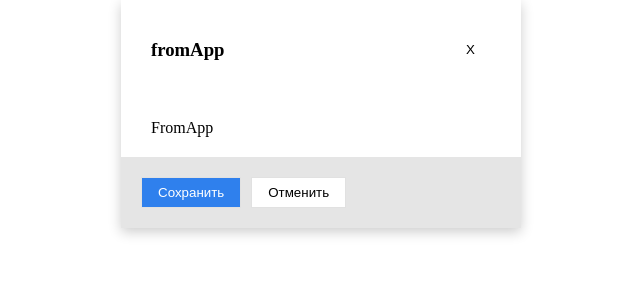
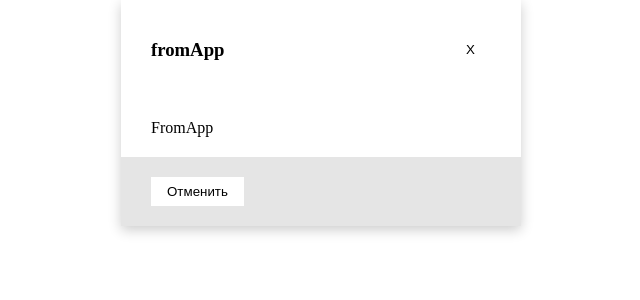
Before and after one commit to YatmanovEE/ERP-TS, a React (Create React App) app in the folder client/: page / in a window 1280 px wide. Shown: the top 300 px of the page, without its empty margins (319-959 px from the left). Built offline with nearby package versions, Linux system fonts and the light colour scheme.

Commit message:
Replaced and renamed Menu component in MenuWrapper

```diff
--- a/client/src/componentns/CardInfo/GeneralInfoMenu.tsx
+++ b/client/src/componentns/CardInfo/GeneralInfoMenu.tsx
@@ -1,4 +1,4 @@
-import { MenuWrapper } from './Menu';
+import { MenuWrapper } from './MenuWrapper';
 import { MenuButton } from './LocationMenu';
 import { FC, SyntheticEvent } from 'react';
 import { useDispatch } from 'react-redux';
@@ -43,7 +43,7 @@ const GeneralInfoButton: FC<{ title: string; id: string }> = ({
 	return (
 		<MenuButton
 			title={title}
-			handler={(e: SyntheticEvent) =>
+			handler={() =>
 				dispatch(openModal({ id, component: <ModalGeneral id={id} /> }))
 			}
 		></MenuButton>
--- a/client/src/componentns/CardInfo/MenuPerson.tsx
+++ b/client/src/componentns/CardInfo/MenuPerson.tsx
@@ -1,7 +1,7 @@
 import { FC } from 'react';
 import { useDispatch } from 'react-redux';
 import { openModal } from '../../redux/actions/modal';
-import { MenuWrapper } from './Menu';
+import { MenuWrapper } from './MenuWrapper';
 import { KebubMenu } from './KebubMenu';
 import { MenuButton } from './LocationMenu';
 import { createUseStyles } from 'react-jss';
--- a/client/src/componentns/CardInfo/Menu.tsx
+++ b/client/src/componentns/CardInfo/MenuWrapper.tsx
@@ -1,7 +1,7 @@
 import React, { FC } from 'react';
 import { createClassName } from '../../modules/join';
 import { ConnectedProps } from 'react-redux';
-import { MenuStyled } from './Menu.Styled';
+import { MenuStyled } from './MenuWrapper.Styled';
 
 namespace IMenuWrapper {
 	export type Props = {
--- a/client/src/componentns/ModalTemplate.styled.tsx
+++ b/client/src/componentns/ModalTemplate.styled.tsx
@@ -23,16 +23,18 @@ export namespace IModalTemplateStyled {
 				backgroundColor: 'white',
 				marginLeft: '10px',
 			},
-			modal__border: {
+			modal__bottom: {
 				backgroundColor: theme.grey,
+				'&>:first-child': {
+					marginLeft: '0px',
+				},
 			},
-			border__btn: {
+			bottom__btn: {
 				border: theme.border,
 			},
 			btn__save: {
 				backgroundColor: theme.linkColor,
 				color: 'white',
-				marginLeft: '-10px',
 			},
 		}),
 		{
--- a/client/src/componentns/ModalTemplate.tsx
+++ b/client/src/componentns/ModalTemplate.tsx
@@ -9,6 +9,7 @@ namespace IModalTemplate {
 		title: string;
 		id: string;
 		children: ReactChild;
+		onSaveHandler?: () => void;
 	};
 }
 
@@ -16,6 +17,7 @@ export const ModalTemplate: FC<IModalTemplate.Props> = ({
 	title,
 	id,
 	children,
+	onSaveHandler,
 }) => {
 	let className = IModalTemplateStyled.Style();
 	let join = createClassName(className);
@@ -33,11 +35,21 @@ export const ModalTemplate: FC<IModalTemplate.Props> = ({
 				</button>
 			</div>
 			<div className={className.container}>{children}</div>
-			<div className={join(className.modal__border, 'container')}>
-				<button className={join('btn', 'border__btn', className.btn__save)}>
-					Сохранить
+			<div className={join(className.modal__bottom, 'container')}>
+				{onSaveHandler && (
+					<button
+						className={join('btn', 'border__btn', className.btn__save)}
+						onClick={() => onSaveHandler()}
+					>
+						Сохранить
+					</button>
+				)}
+				<button
+					className={join('btn', 'border__btn')}
+					onClick={() => dispatch(closeModal({ id }))}
+				>
+					Отменить
 				</button>
-				<button className={join('btn', 'border__btn')}>Отменить</button>
 			</div>
 		</div>
 	);
```
Also changed, not shown: client/src/componentns/CardInfo/MenuWrapper.Styled.tsx (renamed from client/src/componentns/CardInfo/Menu.Styled.tsx).
